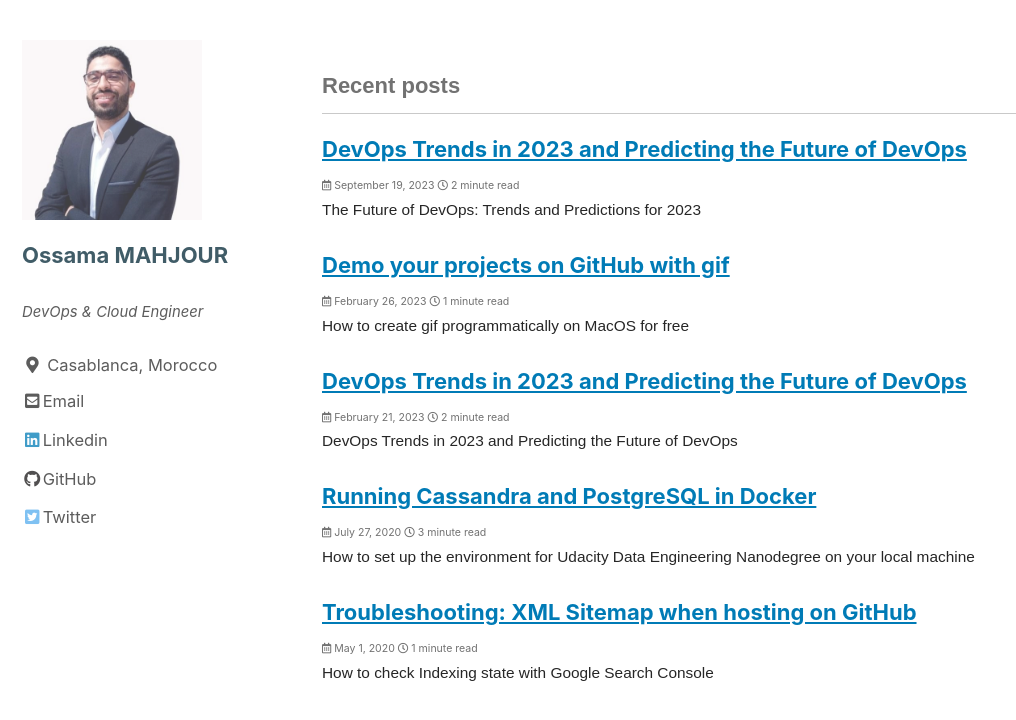
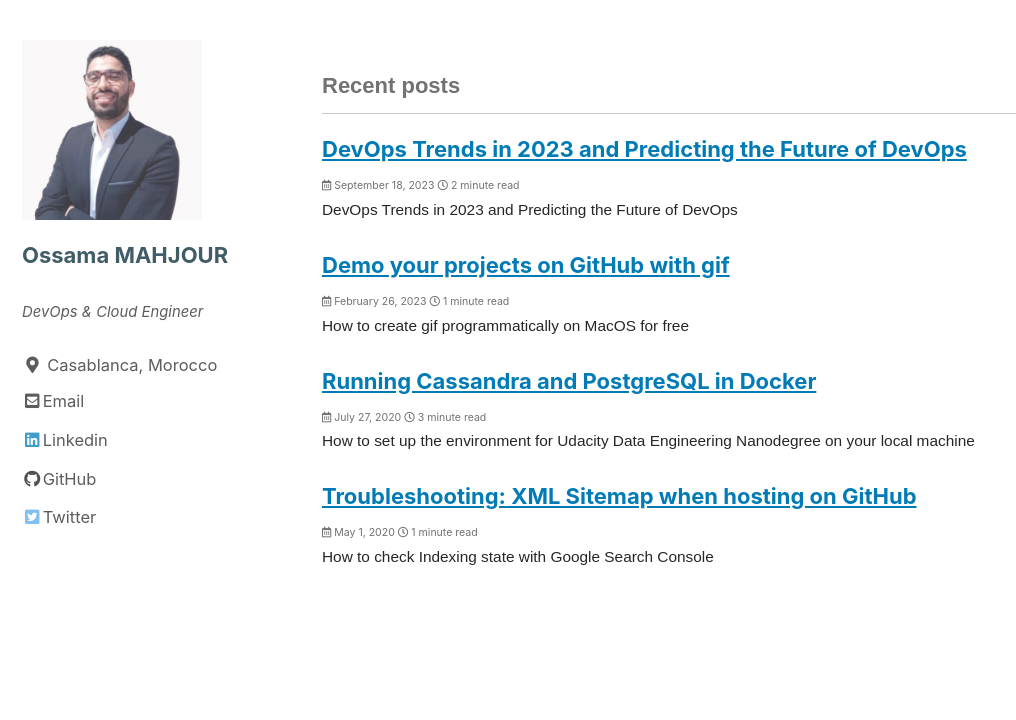
Before and after one commit to ossamamahjour/ossamamahjour.github.io, a Jekyll site: the page built from index.html, in a window 1280 px wide and 900 px high, scrolled down 329 px, cut to the strip 81-801 px from the top of the window. Shown: the whole strip, without its empty margins (0-1016 px from the left). Built offline with Jekyll 4.4.1, drawn with Linux system fonts in a browser that asks for light colours; cached includes are drawn as plain includes; the list of posts is cut into pages by our own code; some of the changed lines change nothing that is shown.

Commit message:
new post devops trends 2023

```diff
--- a/_posts/2023-02-21-DevOps-Trends-in-2023.md
+++ /dev/null
@@ -1,55 +0,0 @@
----
-title: "DevOps Trends in 2023 and Predicting the Future of DevOps"
-date:   2023-02-21 18:20:00 +0100
-toc: false
-tags:
-  - gif
-share: true
-comments: true
-classes: wide
-author_profile: true
-output:
-    html_document:
-        fig_caption: yes
-#date: February 21, 2022
-header:
-  teaser: /assets/images/thumbnails/joel-filipe-thumb-400.jpg
-excerpt: "DevOps Trends in 2023 and Predicting the Future of DevOps"
----
-
-
-Since its inception in 2009, DevOps has been widely adopted due to its ability to streamline the software development process, increase deployment speed, and enhance efficiency.
-As we look to the future of DevOps, we will see several trends that are set to shape its evolution in the coming years.
-
-In this article, we’ll explore these trends in more detail and provide insights into the tools and practices that will help DevOps teams stay ahead of the curve.Here are some predictions for the future of DevOps
-
-**Increased Adoption of AI and Machine Learning**
-
-AIOps: short for "Artificial Intelligence for IT Operations," is a technology approach that combines artificial intelligence (AI) and machine learning (ML) with traditional IT operations to enhance the management and automation of IT infrastructure, monitoring, and troubleshooting processes. AIOps uses AI and ML algorithms to analyze vast amounts of data generated by various IT systems, applications, and infrastructure components. It aims to detect patterns, anomalies, and insights in real-time, helping IT teams make informed decisions, improve system performance, and proactively address issues. AIOps can assist organizations in achieving more efficient and reliable IT operations by automating routine tasks, predicting and preventing problems, and optimizing resource allocation.
-
-**Focus on Security and Compliance**
-
-DevSecOps : An increasing number of organizations are embracing DevSecOps methodologies to enhance the security of their software. DevSecOps strives to seamlessly incorporate security into the software development lifecycle, proactively recognize and address security vulnerabilities at an early stage, and guarantee adherence to security standards.
-
-**The rise of no-ops**
-
-No-ops is a philosophy that seeks to automate and streamline the operational aspects of software development. Its objective is to eliminate the necessity for manual involvement in deploying and maintaining applications, thus enabling developers to allocate more time to focus on creating new features and fixing bugs.
-
-**Enhanced Cooperation Among DevOps and Business Teams**
-
-DevOps extends beyond coding it's also about delivering business value. In the future, expect increased collaboration between DevOps and business teams, aligning practices with objectives. To facilitate this, tools like Asana, Trello, and Jira promote transparent communication and alignment with business goals.
-
-**The Growing Dominance of Serverless Computing**
-
-Serverless computing represents a novel approach to cloud computing, enabling developers to code without concerns about infrastructure management.
-
-This innovative paradigm holds the potential to transform application deployment and management, delivering a more efficient and cost-effective means of scaling and overseeing infrastructure.
-
-A primary advantage of serverless computing is that it offers auto-scaling, which ensures that resources are automatically allocated as needed, allowing for better resource utilization.
-
-
-
-The future of DevOps remains promising. the DevOps market is projected to expand from USD 10.4 billion in 2023 to USD 25.5 billion by 2028, with a Compound Annual Growth Rate (CAGR) of 19.7% during the forecast period. This exciting future for DevOps anticipates increased automation, collaboration, data-driven practices, enhanced security measures, and platform-agnostic approaches.
-
-
-Ensure you comment and hit the like button 😊
--- a/_posts/2022-09-19-DevOps-Trends-and-Predicting-the-Future-of-DevOps.md
+++ b/_posts/2023-09-18-DevOps-Trends-in-2023.md
@@ -1,9 +1,9 @@
 ---
 title: "DevOps Trends in 2023 and Predicting the Future of DevOps"
-date:   2023-09-19 18:20:00 +0300
+date:   2023-09-18 18:20:00 +0100
 toc: false
 tags:
-  - DevOps
+  - gif
 share: true
 comments: true
 classes: wide
@@ -14,8 +14,9 @@ output:
 #date: February 21, 2022
 header:
   teaser: /assets/images/thumbnails/joel-filipe-thumb-400.jpg
-excerpt: "The Future of DevOps: Trends and Predictions for 2023"
+excerpt: "DevOps Trends in 2023 and Predicting the Future of DevOps"
 ---
+
 
 Since its inception in 2009, DevOps has been widely adopted due to its ability to streamline the software development process, increase deployment speed, and enhance efficiency.
 As we look to the future of DevOps, we will see several trends that are set to shape its evolution in the coming years.
```
